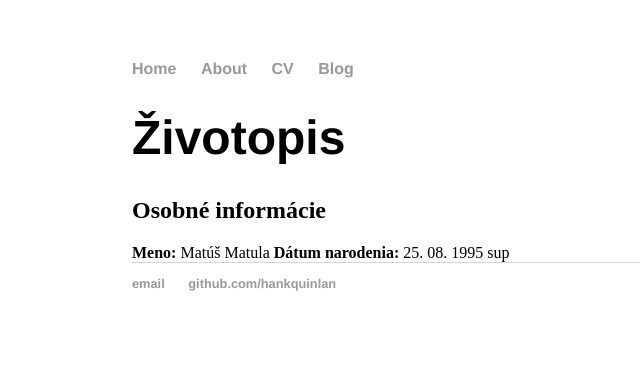
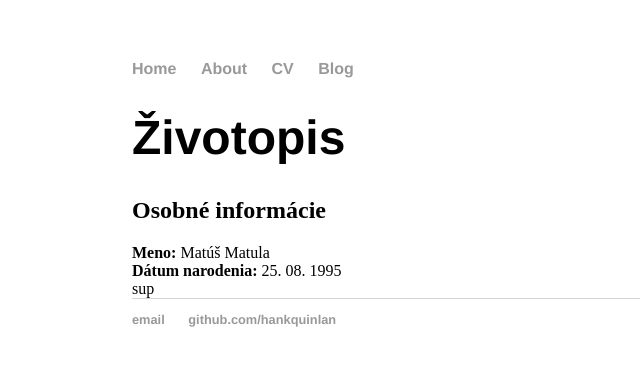
Before and after one commit to matusmatula/matusmatula.github.io, a Jekyll site: the page built from cv.html, in a window 1280 px wide. Shown: the top 366 px of the page, without its empty margins (60-700 px from the left). Built offline with Jekyll 4.4.1, drawn with Linux system fonts in a browser that asks for light colours.

Commit message:
Update cv.html

```diff
--- a/_layouts/cv.html
+++ b/_layouts/cv.html
@@ -4,7 +4,7 @@ layout: default
 <h1>{{ page.title }}</h1>
 
 <h2>{{ page.subtitle }}</h2>
-{{ page.sections['name'] | textilize }}
-{{ page.sections['birthday'] | textilize }}
+<div>{{ page.sections['name'] | textilize }}</div>
+<div>{{ page.sections['birthday'] | textilize }}</div>
 
-{{ page.sections['stuff'] | textilize }}
+<div>{{ page.sections['stuff'] | textilize }}</div>
```
